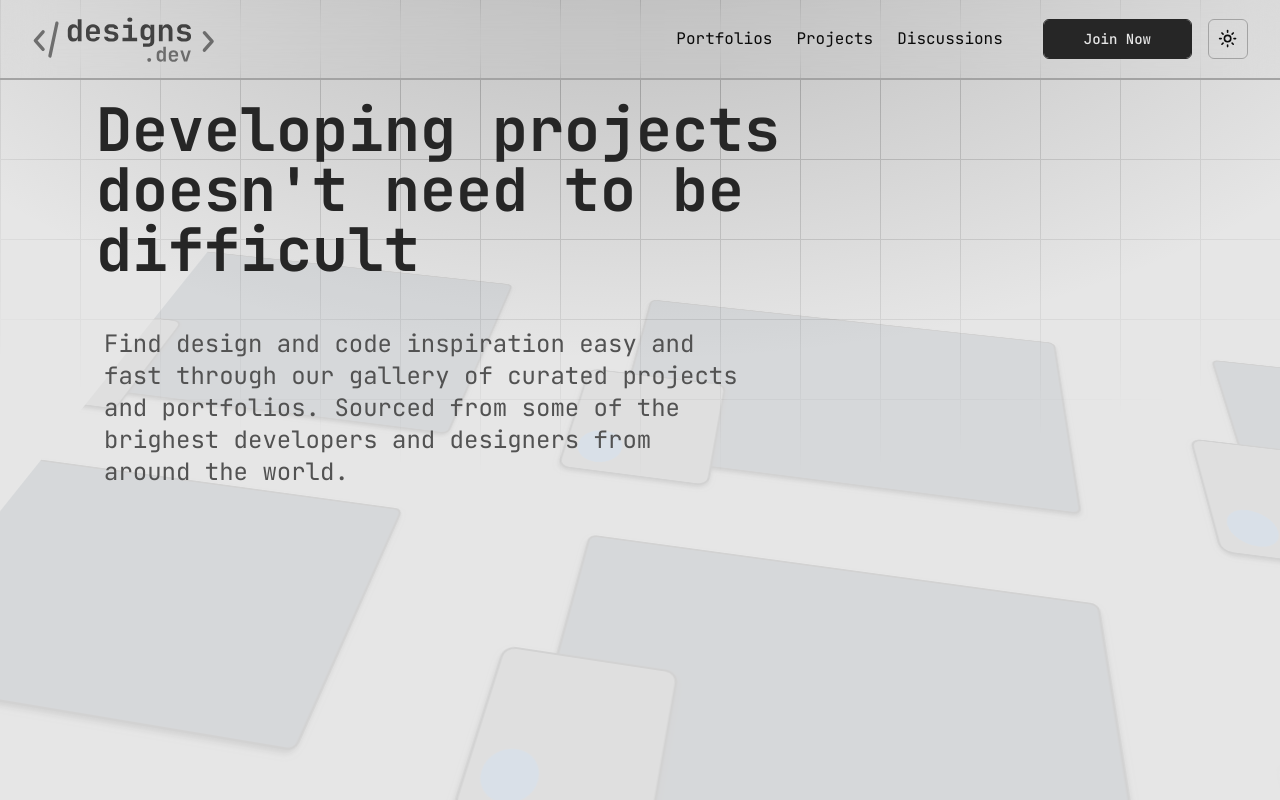
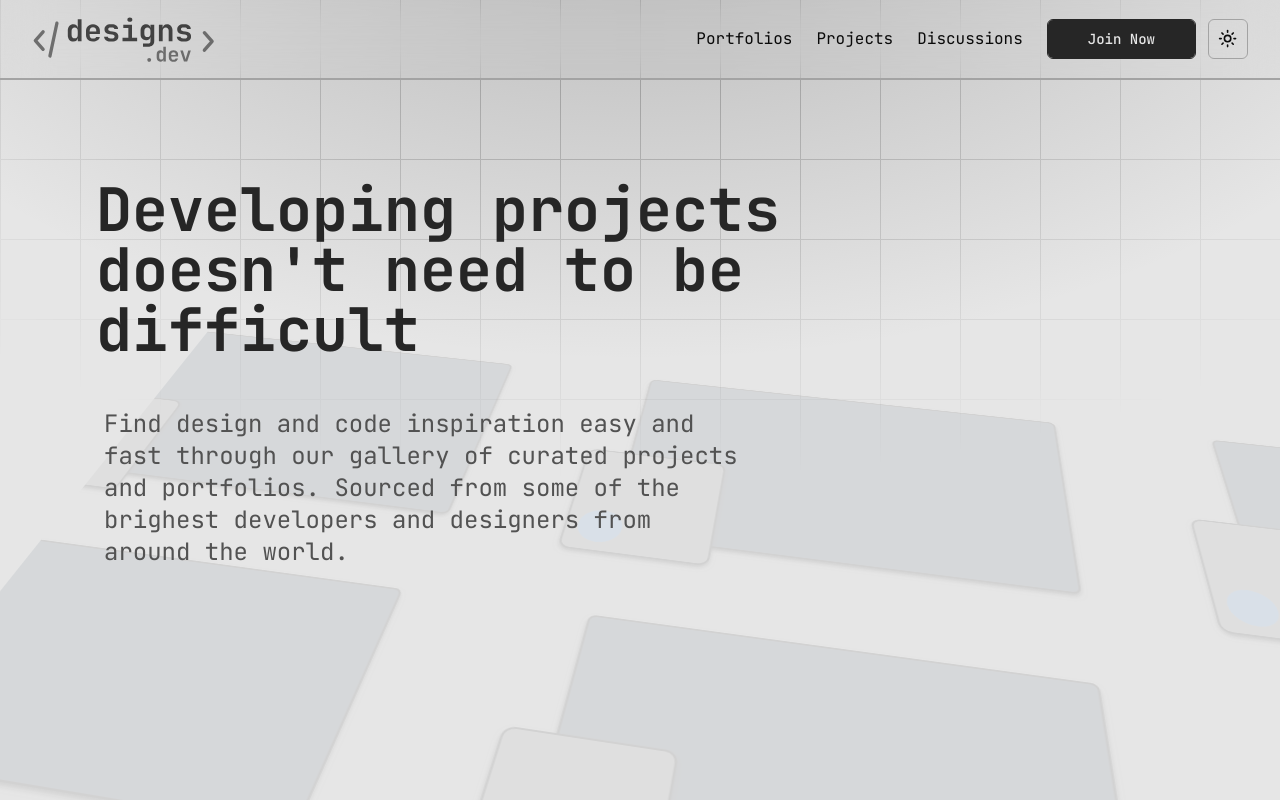
Before and after one commit to flexe-dev/web-client, a Next.js app: page / in a window 1280 px wide. Shown: the top 800 px of the page. Built offline with nearby package versions, Linux system fonts and the light colour scheme; no server answers.

Commit message:
Update Navbar position

```diff
--- a/components/navbar.tsx
+++ b/components/navbar.tsx
@@ -32,11 +32,11 @@ const links: LinkProps[] = [
 export const Navbar = () => {
   return (
     <>
-      <nav className="fixed z-30 pl-4 pr-8 h-[5rem] border-b-2 backdrop-blur-xl w-screen flex items-center">
+      <nav className="sticky z-30 pl-4 pr-8 h-[5rem] border-b-2 backdrop-blur-xl w-screen flex items-center">
         <Link href={"/"}>
           <Logo {...logoProps} />
         </Link>
-        <section className="flex flex-grow items-center justify-end space-x-4">
+        <section className="flex flex-grow items-center justify-end space-x-3">
           <DesktopLayout />
           <AuthProfile />
           <ModeToggle className="hidden md:flex" variant="default" />
@@ -50,7 +50,7 @@ export const Navbar = () => {
 export const DesktopLayout = () => {
   return (
     <>
-      <div className="hidden md:flex space-x-4 lg:space-x-6 mr-3 lg:mr-6 text-sm lg:text-base ">
+      <div className="hidden md:flex space-x-4 lg:space-x-6 mr-3 text-sm lg:text-base ">
         {links.map((link) => {
           return (
             <Link
```
